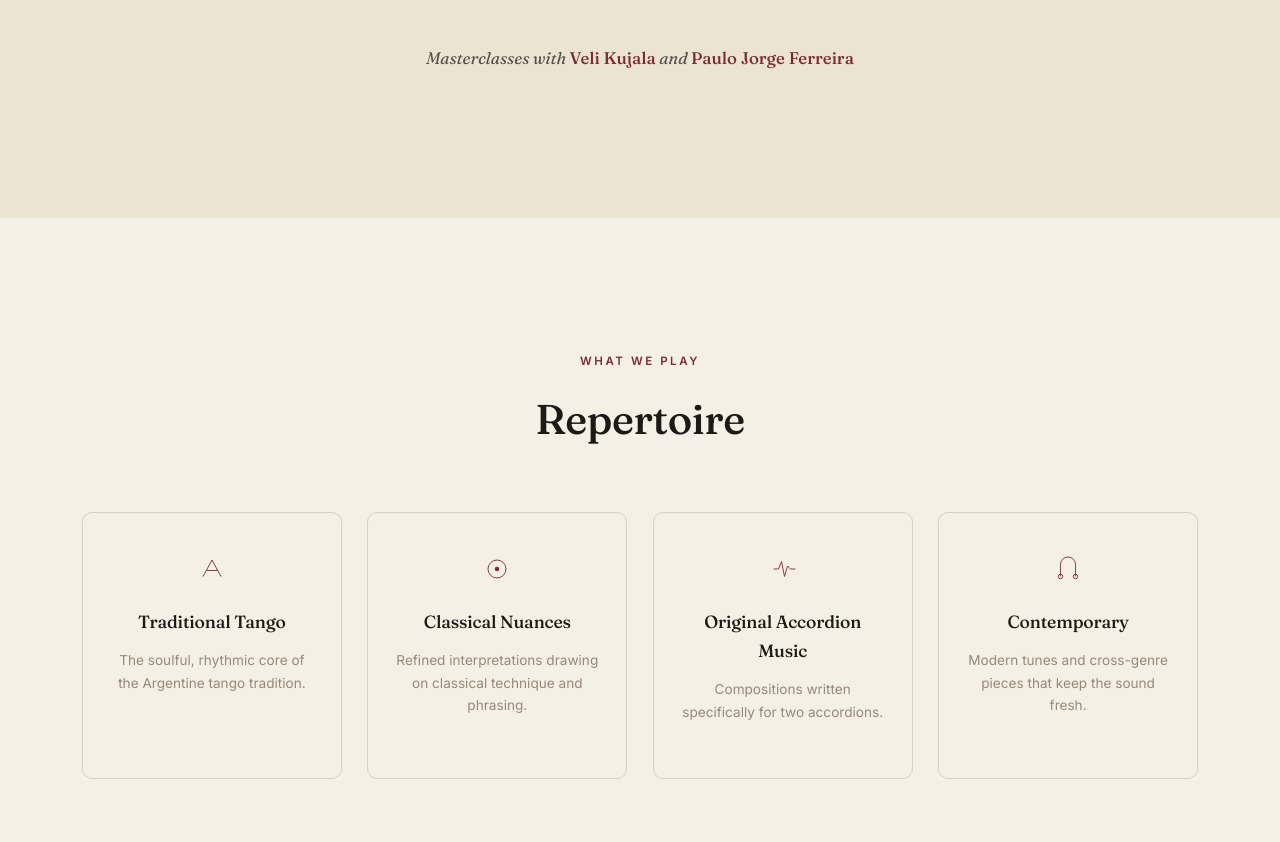
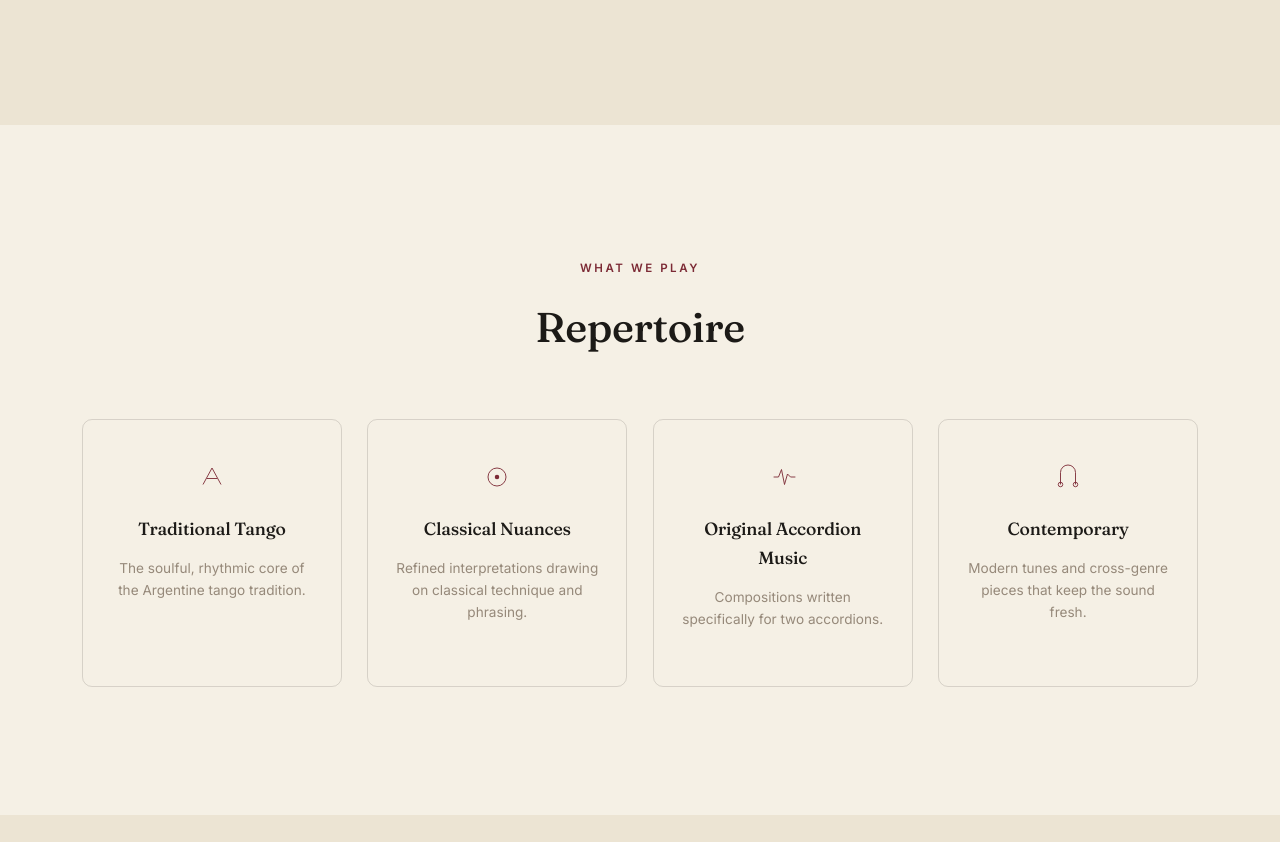
Before and after one commit to Frankitoman/duo-sonus, a plain HTML site: page index.html in a window 1280 px wide. Shown: the part 2376-3218 px from the top of the page. Drawn offline with Linux system fonts and the light colour scheme.

Commit message:
Sacar la mencion de masterclasses, subir foto de hero mas luminosa y fijar workers_dev en wrangler.toml
El workers_dev=true quedo pendiente de commitear del cambio anterior que
conecto el dominio propio (evita que un futuro deploy vuelva a apagar la
URL de workers.dev).

```diff
--- a/css/style.css
+++ b/css/style.css
@@ -441,16 +441,6 @@ h1, h2, h3 {
   color: var(--ink-dim);
   padding: 0.4rem 0;
 }
-.members__masterclasses {
-  text-align: center;
-  margin-top: 3rem;
-  font-family: var(--font-display);
-  font-style: italic;
-  font-size: 1.05rem;
-  color: var(--ink-dim);
-}
-.members__masterclasses strong { color: var(--accent); font-weight: 500; font-style: normal; }
-
 /* ==========================================================================
    REPERTOIRE
    ========================================================================== */
--- a/index.html
+++ b/index.html
@@ -140,7 +140,6 @@
       </article>
     </div>
 
-    <p class="members__masterclasses" data-reveal>Masterclasses with <strong>Veli Kujala</strong> and <strong>Paulo Jorge Ferreira</strong></p>
   </section>
 
   <!-- ============ REPERTOIRE ============ -->
--- a/wrangler.toml
+++ b/wrangler.toml
@@ -1,5 +1,6 @@
 name = "duo-sonus"
 compatibility_date = "2026-08-15"
+workers_dev = true
 
 [assets]
 directory = "./_site"
```
Also changed, not shown: assets/images/hero-photo.jpg.
